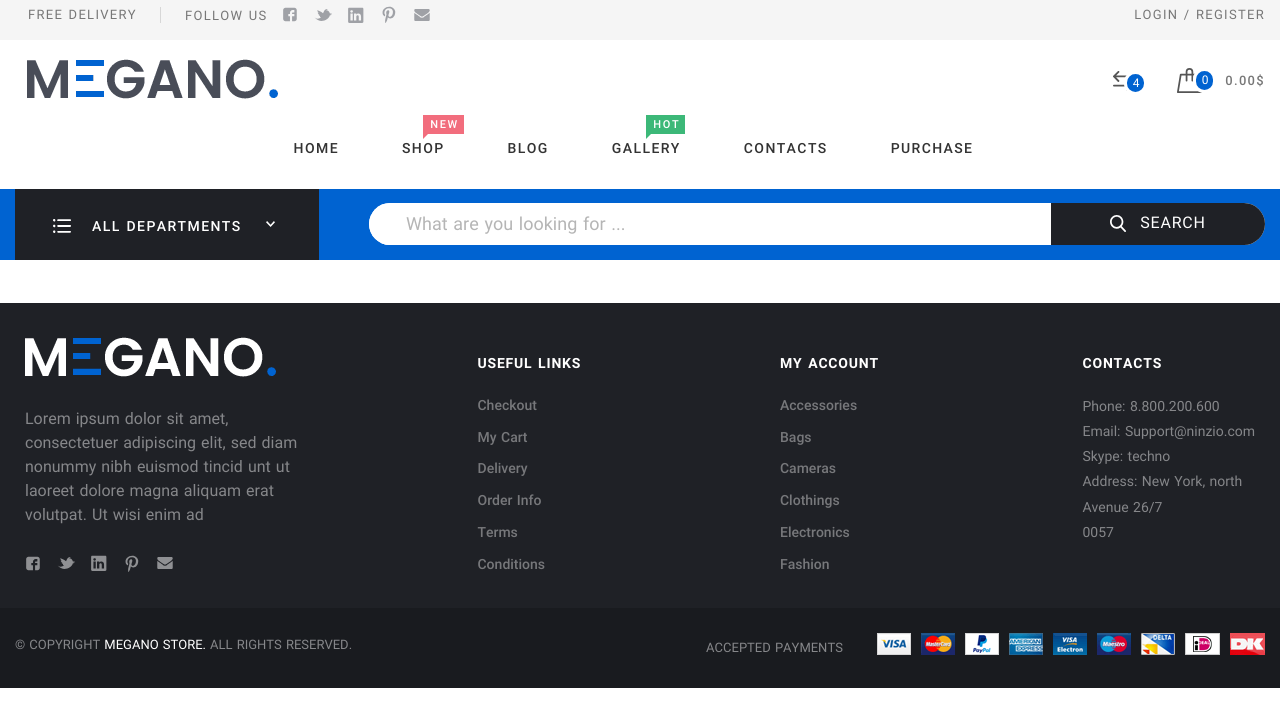
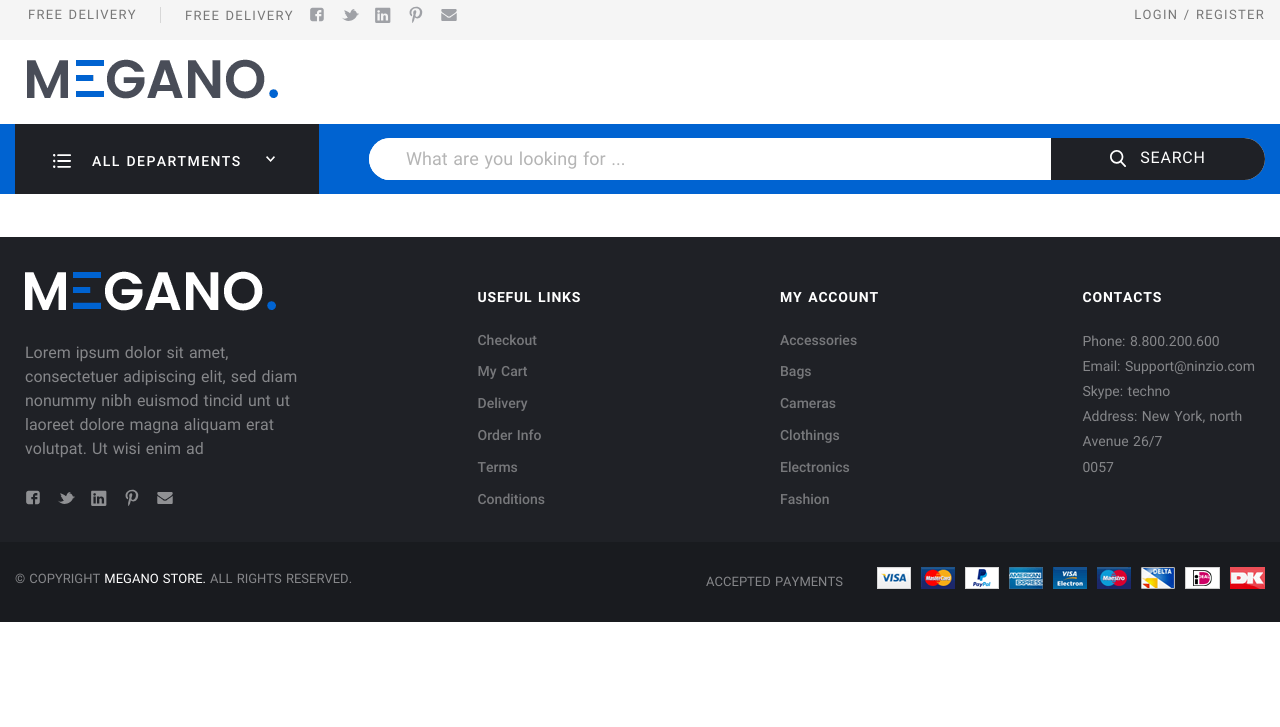
Before and after one commit to VovkaST/marketplace, a Django app: template marketplace/templates/base.html in a window 1280 px wide. Shown: the top 727 px of the page. Run offline with Django 3.2, Linux system fonts and the light colour scheme; the template is opened without the code that fills it, so the values that code supplies are empty.

Commit message:
6 header and footer integration

```diff
--- a/marketplace/templates/base.html
+++ b/marketplace/templates/base.html
@@ -18,6 +18,7 @@
 <html lang="ru"> <!--<![endif]-->
 
 {% load static %}
+{% load i18n %}
 
 <head>
     <title>Megano</title>
@@ -55,9 +56,9 @@ p.error-browser
             <div class="row ControlPanel-row">
                 <div class="row-block">
                     <div class="row ControlPanel-rowSplit">
-                        <div class="row-block"><a class="ControlPanel-title" href="#">Free Delivery</a>
+                        <div class="row-block"><a class="ControlPanel-title" href="#">{% trans "Free Delivery" %}</a>
                         </div>
-                        <div class="row-block hide_700"><span class="ControlPanel-title">Follow Us</span>
+                        <div class="row-block hide_700"><span class="ControlPanel-title">{% trans "Free Delivery" %}</span>
                             <ul class="menu menu_img menu_smallImg ControlPanel-menu">
                                 <li class="menu-item"><a class="menu-link" href="#"><img
                                         src="{% static 'img/icons/socialHeader/fb.svg' %}" alt="fb.svg"/></a>
@@ -80,8 +81,11 @@ p.error-browser
                 </div>
                 <nav class="row-block">
                     <div class="row ControlPanel-rowSplit">
-                        <div class="row-block"><a class="ControlPanel-title" href="account.html">Login / Register</a>
-                        </div>
+                        {% if request.user.is_authenticated %}
+                        <div class="row-block"><a class="ControlPanel-title" href="#">{% trans "Profile" %}</a></div>
+                        {% else %}
+                        <div class="row-block"><a class="ControlPanel-title" href="#">{% trans "Login / Register" %}</a></div>
+                        {% endif %}
                     </div>
                 </nav>
             </div>
@@ -103,31 +107,33 @@ p.error-browser
                                                                                       src="{% static 'img/logo.png' %}"
                                                                                       alt="logo.png"/></a>
             </div>
+
+            {% if request.user.is_authenticated %}
             <nav class="row-block row-block_right Header-menu">
                 <div class="menuModal" id="navigate">
                     <ul class="menu menu_main">
-                        <li class="menu-item"><a class="menu-link" href="index.html">Home</a>
+                        <li class="menu-item"><a class="menu-link" href="#">{% trans "Home" %}</a>
                         </li>
                         <li class="menu-item"><span class="menu-label menu-label_danger">New</span><a class="menu-link"
-                                                                                                      href="shop.html">Shop</a>
+                                                                                                      href="#">{% trans "Shop" %}</a>
                         </li>
-                        <li class="menu-item"><a class="menu-link" href="sale.html">Blog</a>
+                        <li class="menu-item"><a class="menu-link" href="#">{% trans "Blog" %}</a>
                         </li>
                         <li class="menu-item"><span class="menu-label menu-label_success">Hot</span><a class="menu-link"
-                                                                                                       href="product.html">Gallery</a>
+                                                                                                       href="#">{% trans "Gallery" %}</a>
                         </li>
-                        <li class="menu-item"><a class="menu-link" href="contacts.html">Contacts</a>
+                        <li class="menu-item"><a class="menu-link" href="#">{% trans "Contacts" %}</a>
                         </li>
-                        <li class="menu-item"><a class="menu-link" href="catalog.html">Purchase</a>
+                        <li class="menu-item"><a class="menu-link" href="#">{% trans "Purchase" %}</a>
                         </li>
                     </ul>
                 </div>
             </nav>
             <div class="row-block">
-                <div class="CartBlock"><a class="CartBlock-block" href="compare.html"><img class="CartBlock-img"
+                <div class="CartBlock"><a class="CartBlock-block" href="#"><img class="CartBlock-img"
                                                                                            src="{% static 'img/icons/exchange.svg' %}"
                                                                                            alt="exchange.svg"/><span
-                        class="CartBlock-amount">4</span></a><a class="CartBlock-block" href="cart.html"><img
+                        class="CartBlock-amount">4</span></a><a class="CartBlock-block" href="#"><img
                         class="CartBlock-img" src="{% static 'img/icons/cart.svg' %}" alt="cart.svg"/><span
                         class="CartBlock-amount">0</span></a>
                     <div class="CartBlock-block"><span class="CartBlock-price">0.00$</span>
@@ -139,6 +145,8 @@ p.error-browser
                 </div>
                 <span></span><span></span><span></span></a>
             </div>
+            {% endif %}
+
         </div>
     </div>
     <div class="Header-searchWrap">
```
Also changed, not shown: .pre-commit-config.yaml.
